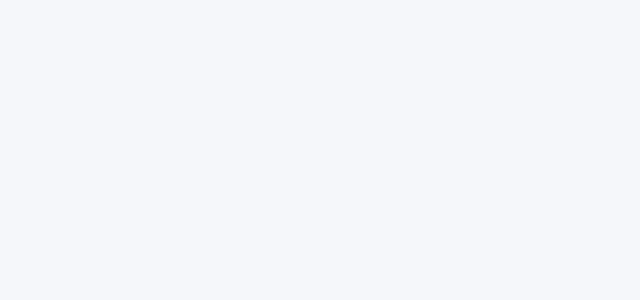
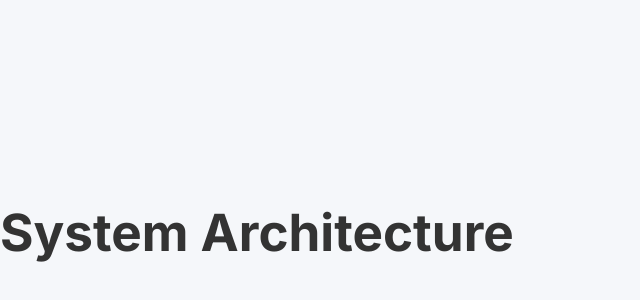
Before and after one commit to mokcj0825/react-core, a React (Vite) app: page /architecture in a window 1280 px wide. Before the commit this address had no page. Shown: the part 168-468 px from the top of the page, without its empty margins (0-640 px from the left). Built offline with nearby package versions, Linux system fonts and the light colour scheme.

Commit message:
Setup architecture

```diff
--- a/src/App.tsx
+++ b/src/App.tsx
@@ -6,6 +6,7 @@ import Stage from './components/Core/Stage';
 import Editor from './components/Editor/index';
 import Log from './components/Log';
 import Back from './components/Back';
+import Architecture from './components/Architecture/Architecture';
 import './App.css';
 
 // Home component that displays the four links
@@ -28,6 +29,11 @@ const Home: React.FC = () => {
           <div className="card-icon">📝</div>
           <h2>Log</h2>
           <p>Log editor</p>
+        </Link>
+        <Link to="/architecture" className="link-card">
+          <div className="card-icon">🏗️</div>
+          <h2>Architecture</h2>
+          <p>System architecture overview</p>
         </Link>
         <Link to="/back" className="link-card">
           <div className="card-icon">↩️</div>
@@ -55,6 +61,7 @@ const App: React.FC = () => {
           </Route>
           <Route path="/editor" element={<Editor />} />
           <Route path="/log" element={<Log />} />
+          <Route path="/architecture" element={<Architecture />} />
           <Route path="/back" element={<Back />} />
         </Routes>
       </div>
--- /dev/null
+++ b/src/components/Architecture/Architecture.tsx
@@ -0,0 +1,11 @@
+import React from 'react';
+
+const Architecture: React.FC = () => {
+  return (
+    <div>
+        <h1>System Architecture</h1>
+    </div>
+  );
+};
+
+export default Architecture;
```
